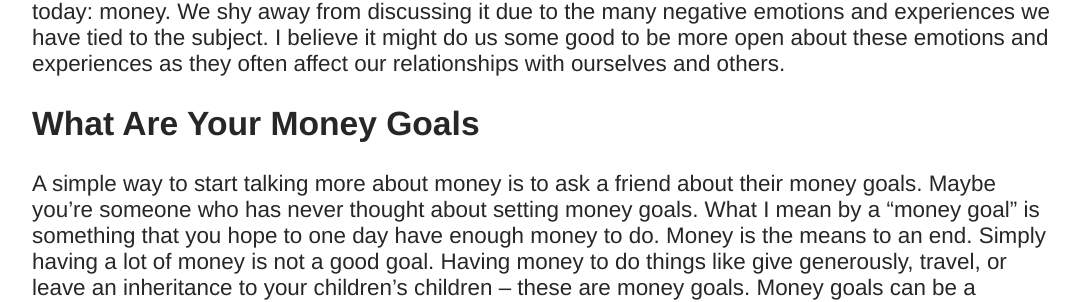
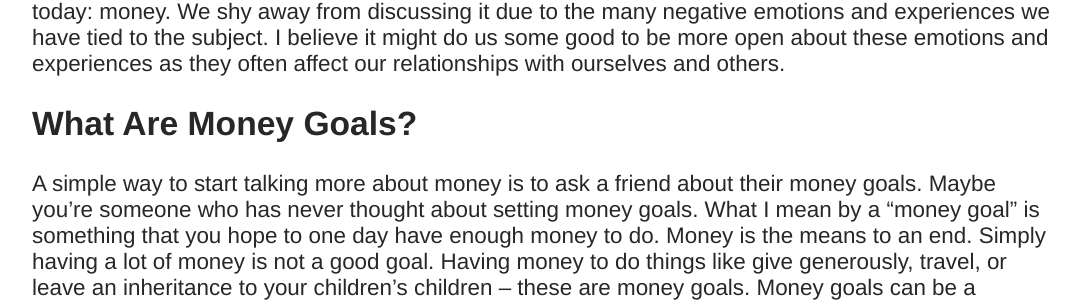
Before and after one commit to brandonhaak/brandonhaak.github.io, a Jekyll site: the page built from _posts/2020-02-23-money-goals.md, in a window 1280 px wide. Shown: the part 778-1080 px from the top of the page, without its empty margins (96-1183 px from the left). Built offline with Jekyll 4.4.1, drawn with Linux system fonts in a browser that asks for light colours.

Commit message:
Modifying subtitle

```diff
--- a/_posts/2020-02-23-money-goals.md
+++ b/_posts/2020-02-23-money-goals.md
@@ -7,7 +7,7 @@ post-image: "money.jpg"
 
 [Earlier this week I wrote](http://brandonhaak.com/thoughts/2020/02/16/start-talking-about-money) a bit about one of the least shared, most individualized topics in our culture today: money. We shy away from discussing it due to the many negative emotions and experiences we have tied to the subject. I believe it might do us some good to be more open about these emotions and experiences as they often affect our relationships with ourselves and others.
 
-## What Are Your Money Goals
+## What Are Money Goals?
 
 A simple way to start talking more about money is to ask a friend about their money goals. Maybe you’re someone who has never thought about setting money goals. What I mean by a “money goal” is something that you hope to one day have enough money to do. Money is the means to an end. Simply having a lot of money is not a good goal. Having money to do things like give generously, travel, or leave an inheritance to your children’s children -- these are money goals. Money goals can be a motivation to work hard and make smart decisions when spending money. If you have never dreamed about some money goals for yourself, I highly recommend taking some time to do so. Forget how much money you have now and dream big, ridiculous things you would love to be able to do with money someday.
 
```
